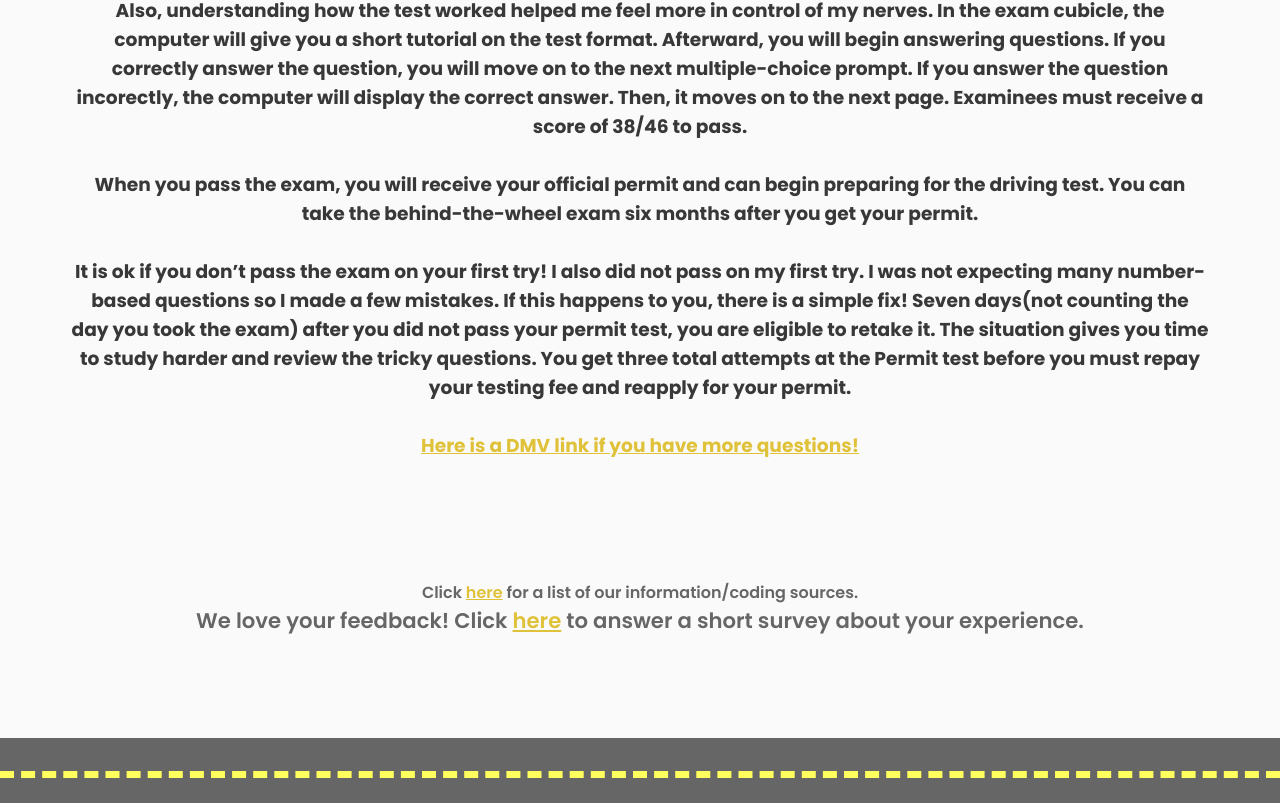
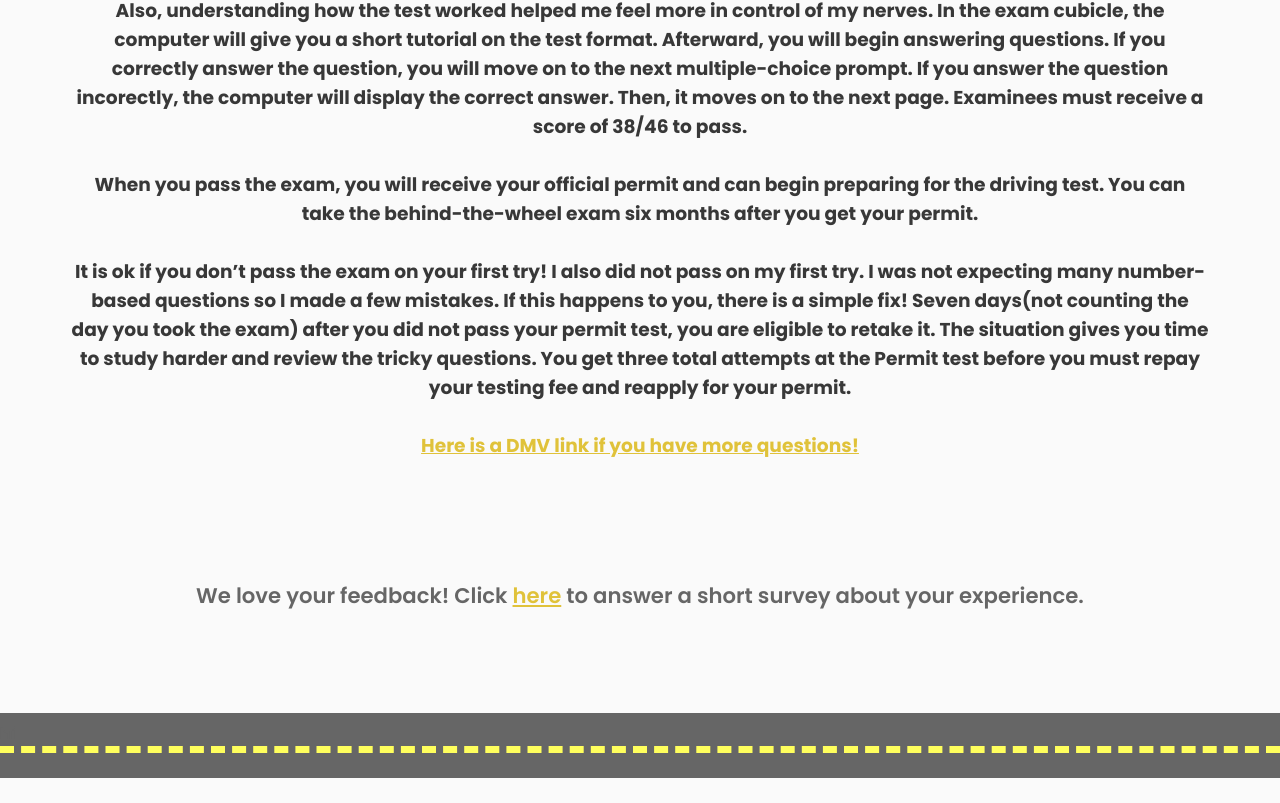
Before and after one commit to Vero0888888/DriveSafley, a plain HTML site: page 15PermitTest.html in a window 1280 px wide. Shown: the part 4078-4881 px from the top of the page. After the commit the page ends 4856 px from the top, so only its background shows below. Drawn offline with Linux system fonts and the light colour scheme.

Commit message:
Update 15PermitTest.html

```diff
--- a/15PermitTest.html
+++ b/15PermitTest.html
@@ -167,7 +167,6 @@ It is ok if you don’t pass the exam on your first try! I also did not pass on
 <br></br>
 <br></br>
 <br></br>
-<p class="bibliography">Click <a href="Sources.html" class="yellow">here</a> for a list of our information/coding sources.</p>
 <p class="bibliography2">We love your feedback! Click <a href="https://forms.gle/2gLLRBj2oYHmVrz26" class="yellow">here</a> to answer a short survey about your experience. </p>
 
 <!----------------------------------------->
```
